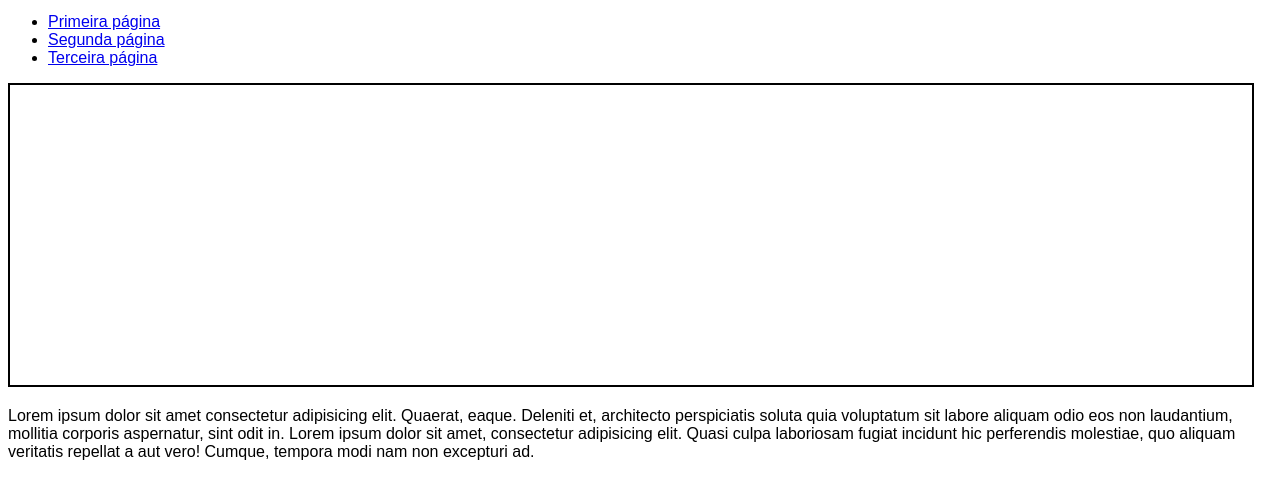
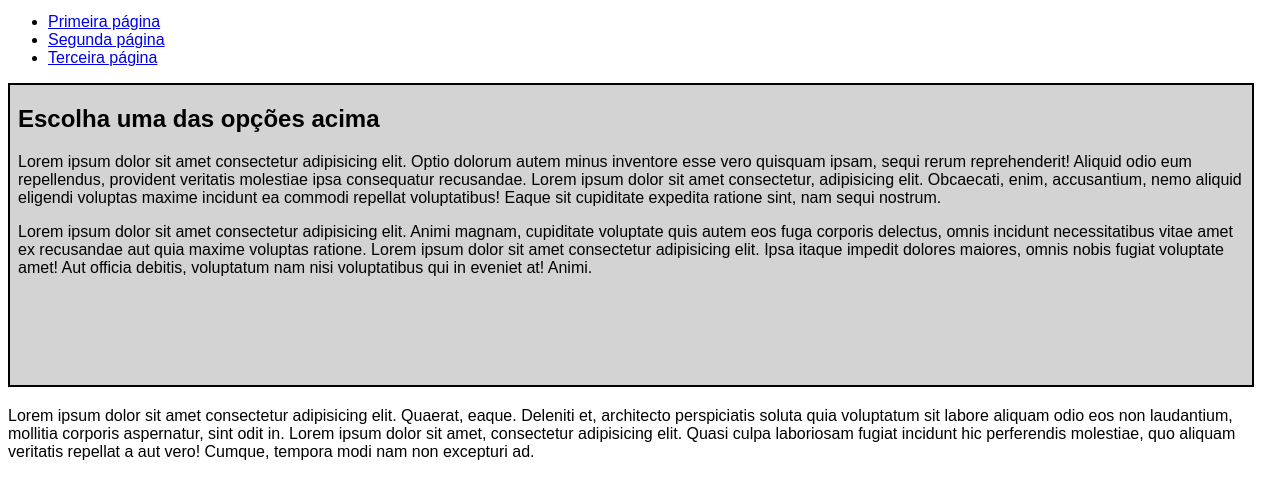
Before and after one commit to alexandredasilva/html-css, a plain HTML site: page exercicios/ex024/iframe003.html in a window 1280 px wide. Shown: the part 119-618 px from the top of the page. Drawn offline with Linux system fonts and the light colour scheme.

Commit message:
Update iframe003.html

```diff
--- a/exercicios/ex024/iframe003.html
+++ b/exercicios/ex024/iframe003.html
@@ -13,6 +13,7 @@
             width: 97vw;
             height: 300px;
             border: 2px solid black;
+            background-color: lightgray;
         }
     </style>
 </head>
@@ -26,7 +27,7 @@
         <li><a href="paginas-extras/pag003.html" target="frame">Terceira página</a></li>
     </ul>
 
-    <iframe name="frame" src="">
+    <iframe name="frame" srcdoc="<h2 style='font-family: Arial, sans-serif;'>Escolha uma das opções acima</h2><p style='font-family: Arial, sans-serif;'>Lorem ipsum dolor sit amet consectetur adipisicing elit. Optio dolorum autem minus inventore esse vero quisquam ipsam, sequi rerum reprehenderit! Aliquid odio eum repellendus, provident veritatis molestiae ipsa consequatur recusandae. Lorem ipsum dolor sit amet consectetur, adipisicing elit. Obcaecati, enim, accusantium, nemo aliquid eligendi voluptas maxime incidunt ea commodi repellat voluptatibus! Eaque sit cupiditate expedita ratione sint, nam sequi nostrum.</p><p style='font-family: Arial, sans-serif;'>Lorem ipsum dolor sit amet consectetur adipisicing elit. Animi magnam, cupiditate voluptate quis autem eos fuga corporis delectus, omnis incidunt necessitatibus vitae amet ex recusandae aut quia maxime voluptas ratione. Lorem ipsum dolor sit amet consectetur adipisicing elit. Ipsa itaque impedit dolores maiores, omnis nobis fugiat voluptate amet! Aut officia debitis, voluptatum nam nisi voluptatibus qui in eveniet at! Animi.</p>">
         <p>Infelizmente seu navegador não é compatível!</p>
     </iframe>
 
```
